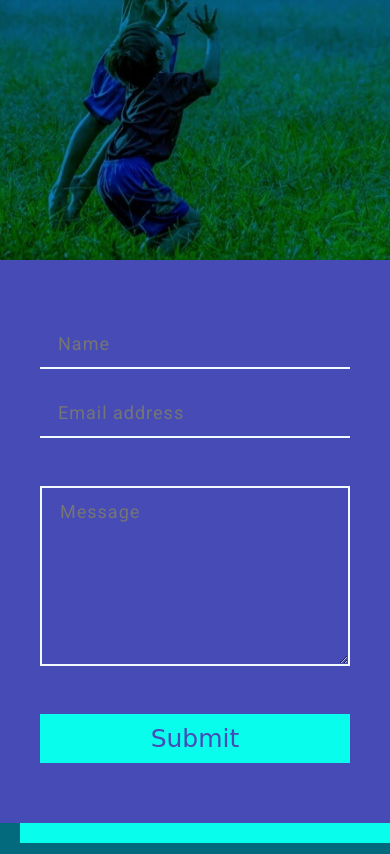
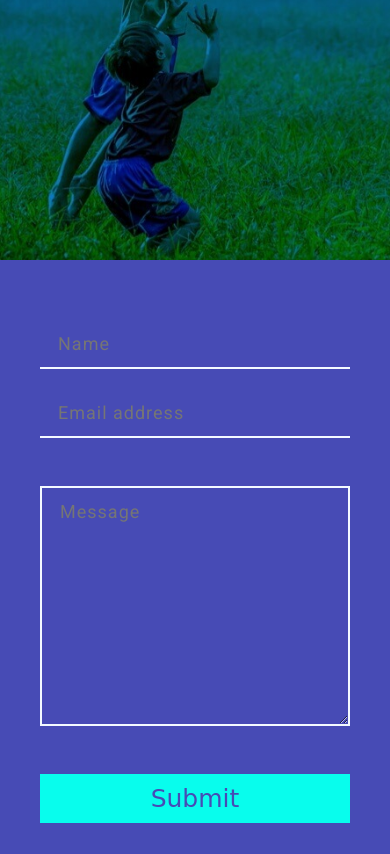
Before and after one commit to anniebombanie/annie-liew-project-two, a plain HTML site: page contact.html in a window 390 px wide. Shown: the part 246-1100 px from the top of the page. Drawn offline with Linux system fonts and the light colour scheme; a web font is replaced by a local one.

Commit message:
contact page responsive done

```diff
--- a/styles/partials/components/_forms.scss
+++ b/styles/partials/components/_forms.scss
@@ -6,16 +6,15 @@ textarea {
 
 textarea {
   resize: vertical;
-  height: 9rem;
+  height: 12rem;
   margin: 1.4rem 0 2.4rem;
 }
 
-  .container__form-input {
+.container__form-input {
   @include media(720px) {
     display: flex;
     input {
       width: 50%;
-      // margin: 0 .5rem;
     }
     input.form__input-name {
       margin-right: .7rem;
@@ -29,7 +28,6 @@ textarea {
     display: block;
     input {
       width: 100%;
-      // margin: 0 .5rem;
     }
     input.form__input-name {
       margin-right: 0;
@@ -43,7 +41,6 @@ textarea {
     display: flex;
     input {
       width: 50%;
-      // margin: 0 .5rem;
     }
     input.form__input-name {
       margin-right: .7rem;
@@ -52,12 +49,10 @@ textarea {
       margin-left: .7rem;
     }
   }
-
 }
 
 // ----- CONTACT FORM -----
 main.contact {
-
 
   @include media(900px) {
     display: flex;
@@ -72,6 +67,7 @@ main.contact {
 }
 
 .contact form {
+  width: 100%;
   padding: 3rem 2rem;
   @include box-shadow (1rem, 1rem);
 
```
Also changed, not shown: styles/style.css, 1 other file.
